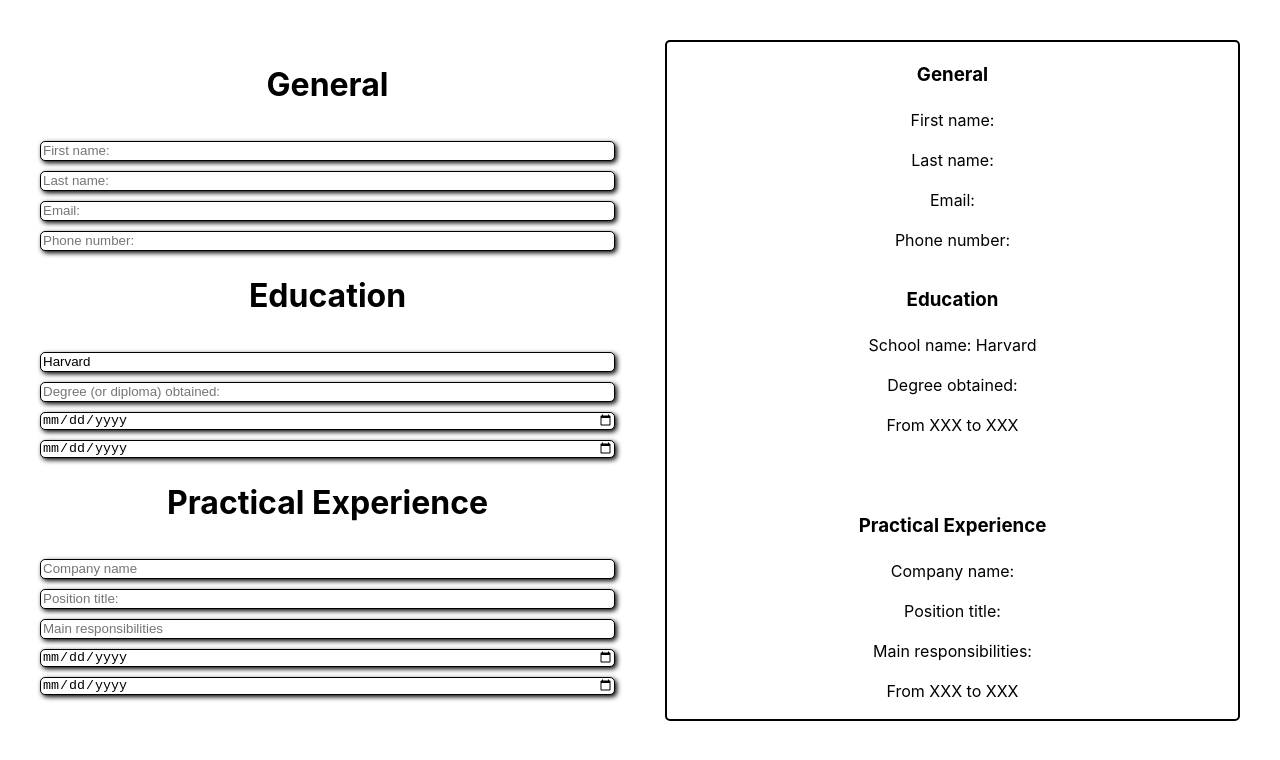
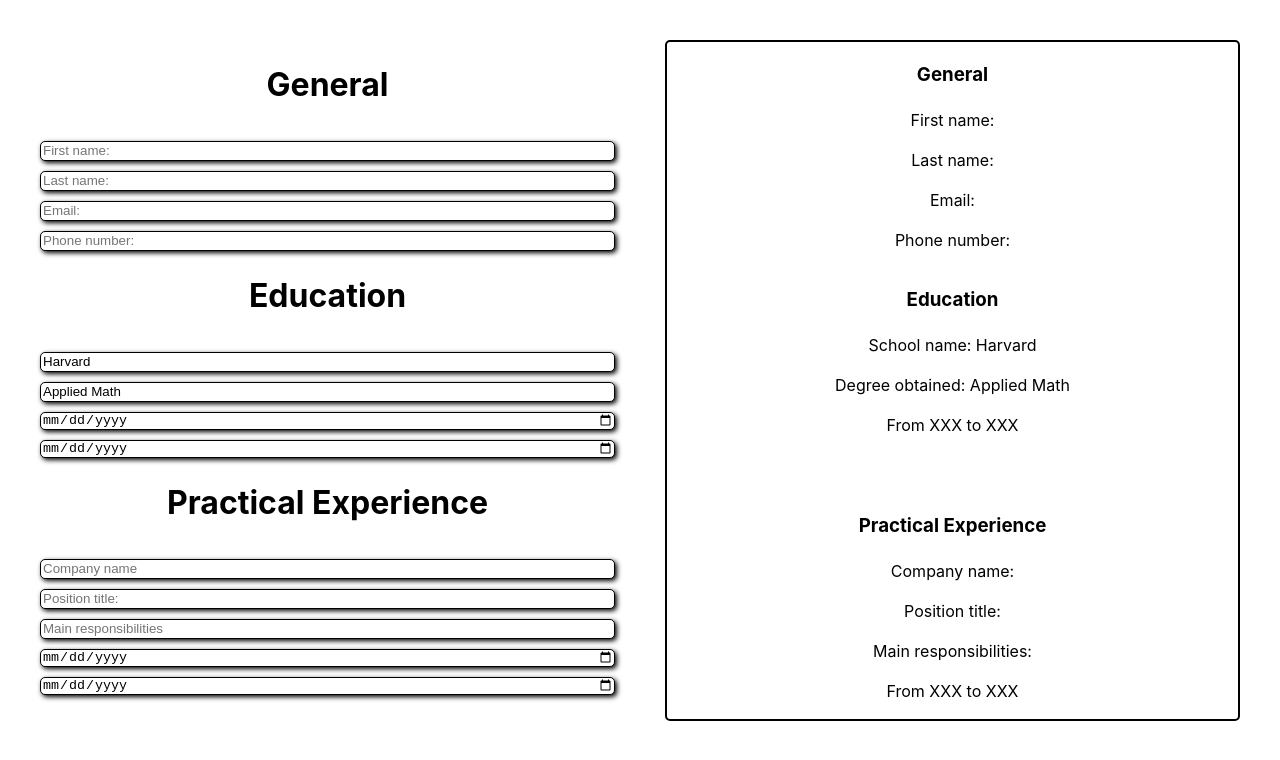
Before and after one commit to DenverDawgs18/CV, a React (Vite) app: page / in a window 1280 px wide. Shown: the top 760 px of the page. Built offline with nearby package versions, Linux system fonts and the light colour scheme.

Commit message:
handleDegreeChange done

```diff
--- a/src/components/CV.jsx
+++ b/src/components/CV.jsx
@@ -39,6 +39,18 @@ export default function CV(){
 
 
     }
+    function handleDegreeChange(id, e){
+        setEducation(educationalExperiences.map(el =>{
+            if(el.id === id){
+                return {...el, degree: e.target.value}
+            }
+            else{
+                return {...el}
+            }
+        }))
+
+
+    }
 
     return(
         <div className="wrapper">
@@ -59,6 +71,7 @@ export default function CV(){
                 <Education
                 exp={educationalExperiences.find((el) => el.id === 0)}
                 handleSchoolChange={handleSchoolChange}
+                handleDegreeChange={handleDegreeChange}
                 />
                 <Practical />
             </form>
@@ -72,6 +85,7 @@ export default function CV(){
                 </div>
                 <EducationResume
                 school = {educationalExperiences[0].school}
+                degree = {educationalExperiences[0].degree}
                 />
                 <PracticalResume />
 
--- a/src/components/Education.jsx
+++ b/src/components/Education.jsx
@@ -1,11 +1,12 @@
-export default function Education({exp, handleSchoolChange}){
+export default function Education({exp, handleSchoolChange, handleDegreeChange}){
     return (
         <div className="education">
             <h1 className="educationH header">Education</h1>
             <input type="text" placeholder="School name:"
             onChange={(e) => handleSchoolChange(exp.id, e)} value={exp.school}
             />
-            <input type="text" placeholder="Degree (or diploma) obtained: "/>
+            <input type="text" placeholder="Degree (or diploma) obtained: "
+            onChange={(e) => handleDegreeChange(exp.id, e)} value={exp.degree}/>
             <input type="date" placeholder="Date started: "/>
             <input type="date" placeholder="Date ended: "/>
         </div>
--- a/src/components/EducationResume.jsx
+++ b/src/components/EducationResume.jsx
@@ -1,9 +1,9 @@
-export default function EducationResume({school}){
+export default function EducationResume({school, degree}){
     return(
         <div className="educationResume">
             <h3>Education</h3>
             <p>School name: {school}</p>
-            <p>Degree obtained: </p>
+            <p>Degree obtained: {degree} </p>
             <p>From XXX to XXX</p>
         </div>
     )
```
